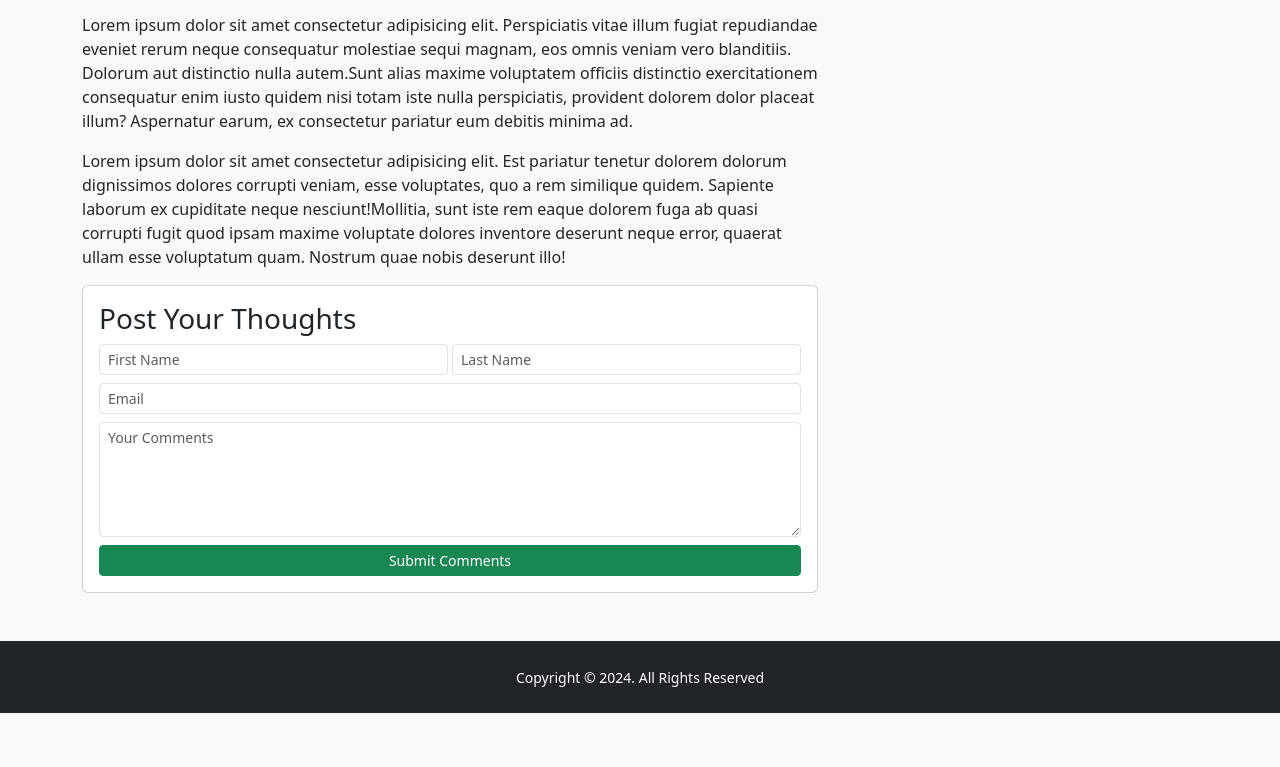
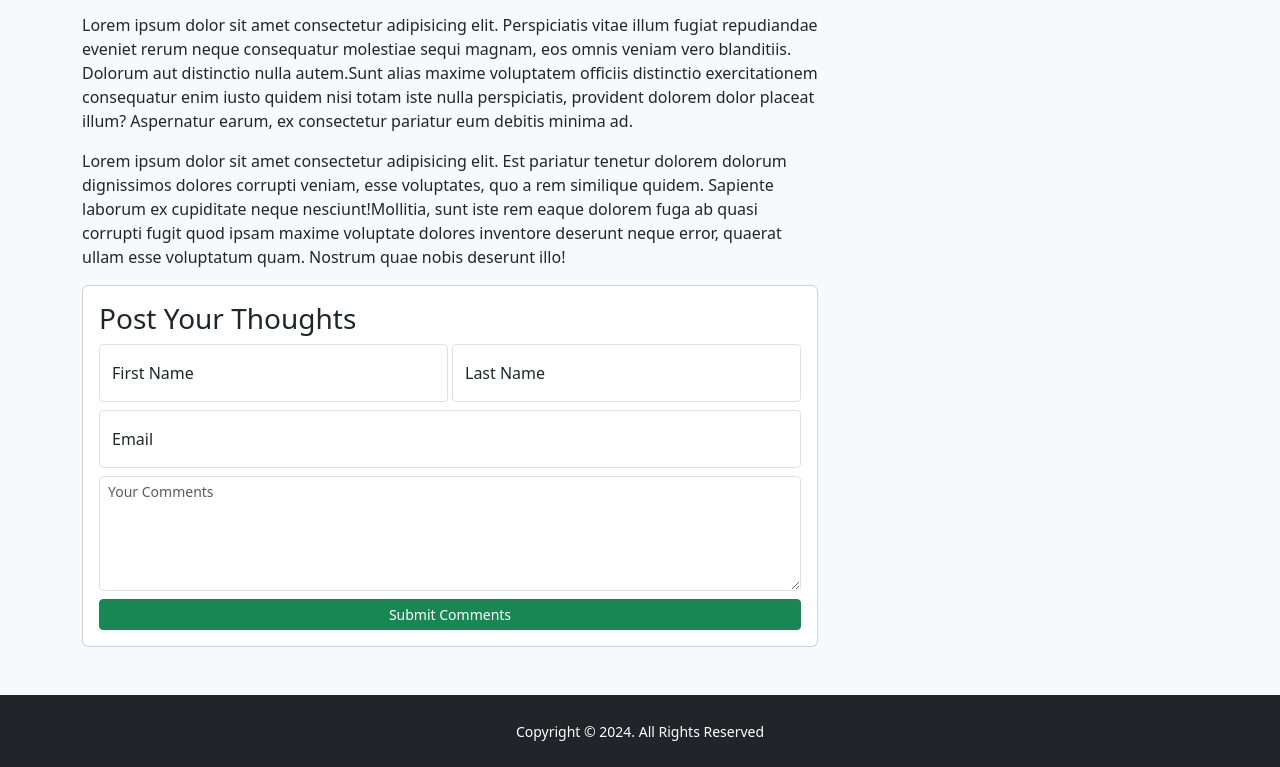
Before and after one commit to Shonex122/Product-BT, a plain HTML site: page pages.html in a window 1280 px wide. Shown: the part 1192-1959 px from the top of the page. Before the commit the page ends 1905 px from the top, so only its background shows below. Drawn offline with nearby package versions, Linux system fonts and the light colour scheme.

Commit message:
insert the form-floating

```diff
--- a/pages.html
+++ b/pages.html
@@ -170,33 +170,39 @@
                     <form>
                       <div class="row gx-1">
                         <div class="col-md-6">
-                          <div class="mb-2">
+                          <div class="mb-2 form-floating">
                             <input
                               type="text"
-                              class="form-control form-control-sm"
+                              class="form-control form-control-sm form-floating"
+                              id="floatingInput"
                               placeholder="First Name"
                               required
                             />
+                            <label for="floatingInput">First Name</label>
                           </div>
                         </div>
                         <div class="col-md-6">
-                          <div class="mb-2">
+                          <div class="mb-2 form-floating">
                             <input
                               type="text"
-                              class="form-control form-control-sm"
+                              class="form-control form-control-sm form-floating"
+                              id="floatingInput"
                               placeholder="Last Name"
                               required
                             />
+                            <label for="floatingInput">Last Name</label>
                           </div>
                         </div>
                         <div class="col-md-12">
-                          <div class="mb-2">
+                          <div class="mb-2 form-floating">
                             <input
                               type="email"
-                              class="form-control form-control-sm"
+                              class="form-control form-control-sm form-floating"
+                              id="floatingInput"
                               placeholder="Email"
                               required
                             />
+                            <label for="floatingInput">Email</label>
                           </div>
                         </div>
                         <div class="col-md-12">
```
